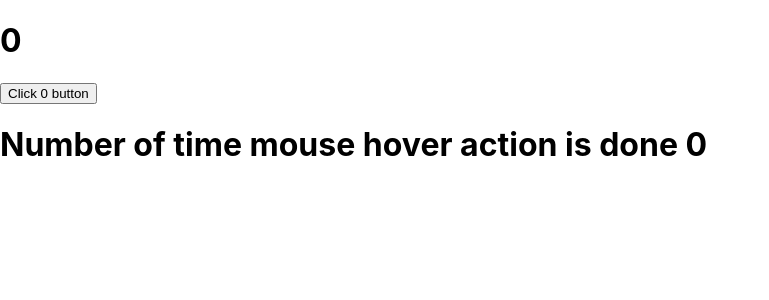
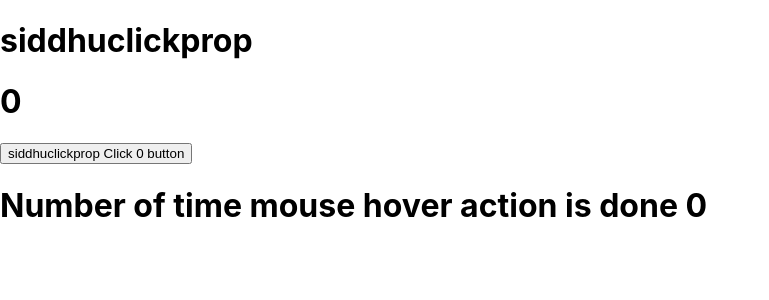
Before and after one commit to shdhumale/siddhureactjsexample, a React (Create React App) app in the folder my-example/: page / in a window 1280 px wide. Shown: the top 300 px of the page, without its empty margins (0-769 px from the left). Built offline with nearby package versions, Linux system fonts and the light colour scheme; the HTML template or start-up script is replaced by a standard one.

Commit message:
Passing paramenter and prop in HOC

```diff
--- a/my-example/src/Component/ClickIncrementComponent.js
+++ b/my-example/src/Component/ClickIncrementComponent.js
@@ -2,7 +2,7 @@ import React, { Component } from 'react'
 //import MyHigherOrderComponent from './MyHigherOrderComponent'
 import MyIncrementHOC from './MyIncrementHOC'
 
-export class ClickIncrementComponent extends Component {
+class ClickIncrementComponent extends Component {
     /*  constructor(props) {
          super(props)
 
@@ -19,14 +19,16 @@ export class ClickIncrementComponent extends Component {
      }
   */
     render() {
+
         return (
             <div>
+                <h1>{this.props.name}</h1>
                 <h1>{/* {this.state.count} */} {this.props.count}</h1>
-                <button onClick={this.props.clickHandler}>Click {/* {this.props.name} */} {/* {this.state.count} */}  {this.props.count} button</button>
+                <button onClick={this.props.clickHandler}> {this.props.name} Click {/* {this.props.name} */} {/* {this.state.count} */}  {this.props.count} button</button>
             </div>
         )
     }
 }
 
 //export default MyHigherOrderComponent(ClickIncrementComponent)
-export default MyIncrementHOC(ClickIncrementComponent)
+export default MyIncrementHOC(ClickIncrementComponent, 3)
--- a/my-example/src/Component/MainComponent.js
+++ b/my-example/src/Component/MainComponent.js
@@ -58,7 +58,7 @@ class MainComponent extends React.Component {
                 {/* <RefParentComponent /> */}
                 {/* <PortalRootComponent /> */}
                 {/* <HeroMainComponent /> */}
-                <ClickIncrementComponent />
+                <ClickIncrementComponent name="siddhuclickprop" incrementValue="7" />
                 <MouseHoverIncrement />
             </div>
         )
--- a/my-example/src/Component/MouseHoverIncrement.js
+++ b/my-example/src/Component/MouseHoverIncrement.js
@@ -32,4 +32,4 @@ export class MouseHoverIncrement extends Component {
 }
 
 //export default MyHigherOrderComponent(MouseHoverIncrement)
-export default MyIncrementHOC(MouseHoverIncrement)
+export default MyIncrementHOC(MouseHoverIncrement, 5)
--- a/my-example/src/Component/MyIncrementHOC.js
+++ b/my-example/src/Component/MyIncrementHOC.js
@@ -1,6 +1,6 @@
 import React from 'react'
 
-function MyIncrementHOC(OriginalComponent) {
+function MyIncrementHOC(OriginalComponent, IncrementValue) {
 
     class MyNewComponent extends React.Component {
 
@@ -15,15 +15,19 @@ function MyIncrementHOC(OriginalComponent) {
         }
 
         clickHandler() {
+            console.log({ ...this.props })
             this.setState({
-                count: this.state.count + 1,
+                //below line code will work only for ClickIncrementComponent as from that only we are sending incrementValue as prop ano
+                //not from MouseHoverIncrement
+                // count: this.state.count + Number(this.props.incrementValue),
+                count: this.state.count + IncrementValue,
                 color: 'Orange'
             })
         }
 
         render() {
             return (
-                <OriginalComponent count={this.state.count} color={this.state.color} clickHandler={this.clickHandler} />
+                <OriginalComponent count={this.state.count} color={this.state.color} clickHandler={this.clickHandler} {...this.props} />
             )
         }
     }
```
